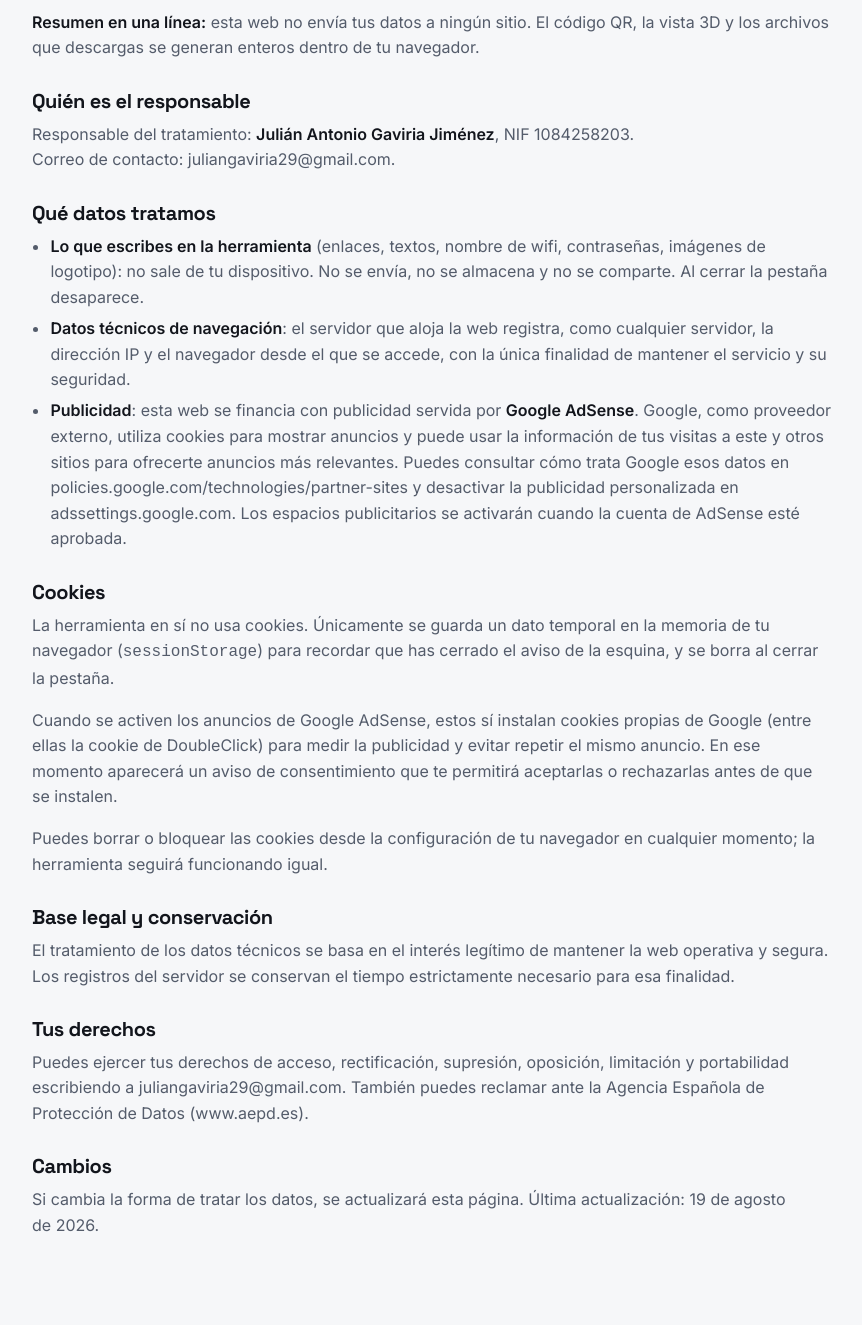
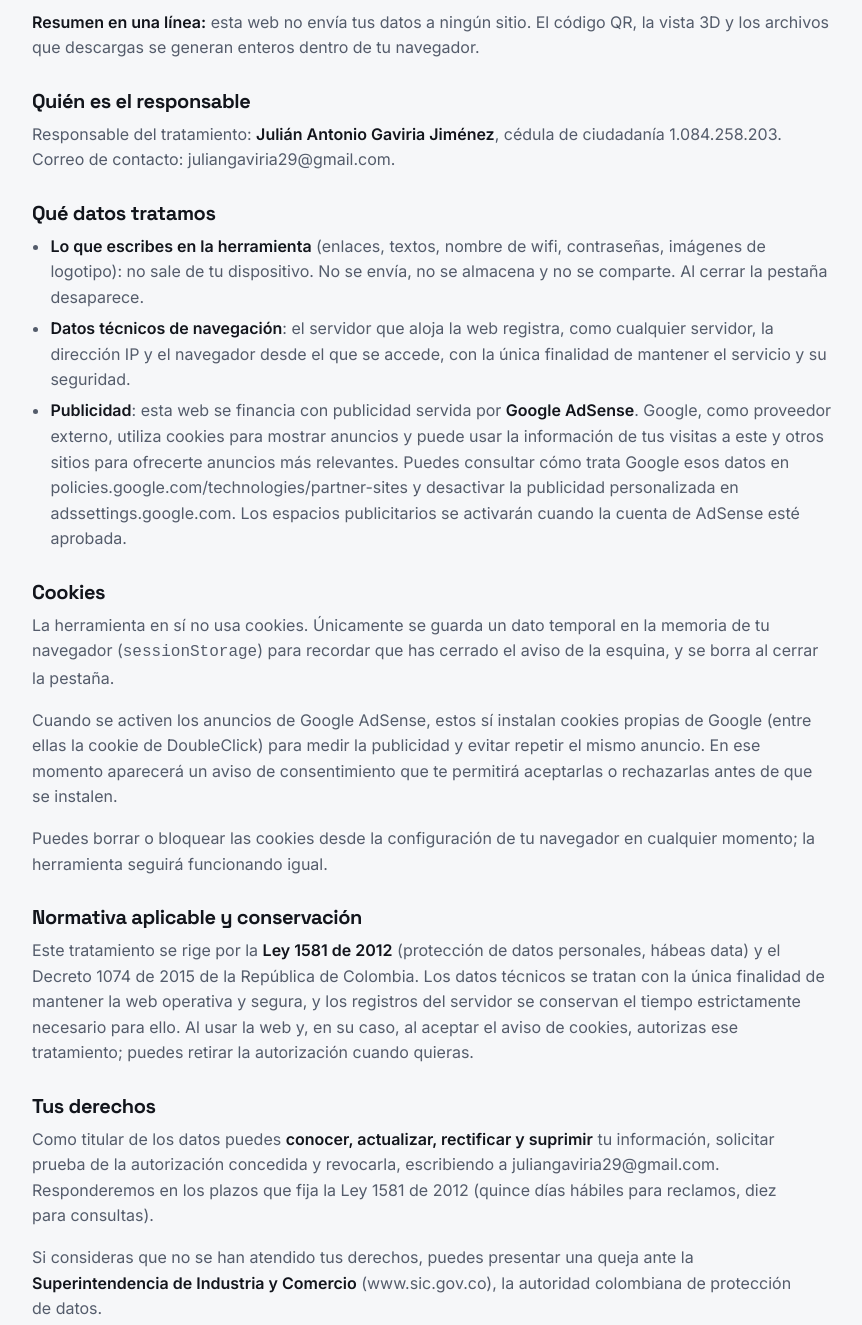
Before and after one commit to JAGY2010/qr3d-generador, a website: page privacidad.html in a window 1280 px wide. Shown: the part 240-1565 px from the top of the page, without its empty margins (208-1070 px from the left). Drawn offline with Linux system fonts and the light colour scheme.

Commit message:
Adaptar las paginas legales a la normativa colombiana
- Privacidad: Ley 1581 de 2012 y Decreto 1074 de 2015; derechos de habeas
  data y reclamacion ante la Superintendencia de Industria y Comercio en
  lugar de la AEPD.
- Aviso legal: leyes de la Republica de Colombia (527/1999, 1480/2011,
  1581/2012) y jueces competentes.
- Identificacion: cedula de ciudadania en lugar de NIF.
- og:locale es_CO y moneda COP en los datos estructurados.

Co-Authored-By: Claude Opus 5 <noreply@anthropic.com>

```diff
--- a/privacidad.html
+++ b/privacidad.html
@@ -31,10 +31,10 @@
     <p><strong>Resumen en una línea:</strong> esta web no envía tus datos a ningún sitio. El código QR, la vista 3D y los archivos que descargas se generan enteros dentro de tu navegador.</p>
 
     <h3>Quién es el responsable</h3>
-    <p>Responsable del tratamiento: <strong>Julián Antonio Gaviria Jiménez</strong>, NIF 1084258203.<br>
+    <p>Responsable del tratamiento: <strong>Julián Antonio Gaviria Jiménez</strong>, cédula de ciudadanía 1.084.258.203.<br>
       Correo de contacto: <a href="mailto:juliangaviria29@gmail.com">juliangaviria29@gmail.com</a>.</p>
     <!-- TODO (pendiente): añadir el domicilio del responsable. Ejemplo:
-         <p>Domicilio: Calle Ejemplo 1, 28001 Madrid (España).</p> -->
+         <p>Domicilio: Carrera 00 #00-00, Medellín, Antioquia (Colombia).</p> -->
 
     <h3>Qué datos tratamos</h3>
     <ul>
@@ -50,11 +50,12 @@
          en el <head> de index.html, privacidad.html y aviso-legal.html. -->
     <p>Puedes borrar o bloquear las cookies desde la configuración de tu navegador en cualquier momento; la herramienta seguirá funcionando igual.</p>
 
-    <h3>Base legal y conservación</h3>
-    <p>El tratamiento de los datos técnicos se basa en el interés legítimo de mantener la web operativa y segura. Los registros del servidor se conservan el tiempo estrictamente necesario para esa finalidad.</p>
+    <h3>Normativa aplicable y conservación</h3>
+    <p>Este tratamiento se rige por la <strong>Ley 1581 de 2012</strong> (protección de datos personales, hábeas data) y el Decreto 1074 de 2015 de la República de Colombia. Los datos técnicos se tratan con la única finalidad de mantener la web operativa y segura, y los registros del servidor se conservan el tiempo estrictamente necesario para ello. Al usar la web y, en su caso, al aceptar el aviso de cookies, autorizas ese tratamiento; puedes retirar la autorización cuando quieras.</p>
 
     <h3>Tus derechos</h3>
-    <p>Puedes ejercer tus derechos de acceso, rectificación, supresión, oposición, limitación y portabilidad escribiendo a <a href="mailto:juliangaviria29@gmail.com">juliangaviria29@gmail.com</a>. También puedes reclamar ante la Agencia Española de Protección de Datos (<a href="https://www.aepd.es" rel="nofollow noopener" target="_blank">www.aepd.es</a>).</p>
+    <p>Como titular de los datos puedes <strong>conocer, actualizar, rectificar y suprimir</strong> tu información, solicitar prueba de la autorización concedida y revocarla, escribiendo a <a href="mailto:juliangaviria29@gmail.com">juliangaviria29@gmail.com</a>. Responderemos en los plazos que fija la Ley 1581 de 2012 (quince días hábiles para reclamos, diez para consultas).</p>
+    <p>Si consideras que no se han atendido tus derechos, puedes presentar una queja ante la <strong>Superintendencia de Industria y Comercio</strong> (<a href="https://www.sic.gov.co" rel="nofollow noopener" target="_blank">www.sic.gov.co</a>), la autoridad colombiana de protección de datos.</p>
 
     <h3>Cambios</h3>
     <p>Si cambia la forma de tratar los datos, se actualizará esta página. Última actualización: 19 de agosto de 2026.</p>
```
Also changed, not shown: aviso-legal.html (+3 -3 lines), index.html (+2 -2 lines).
